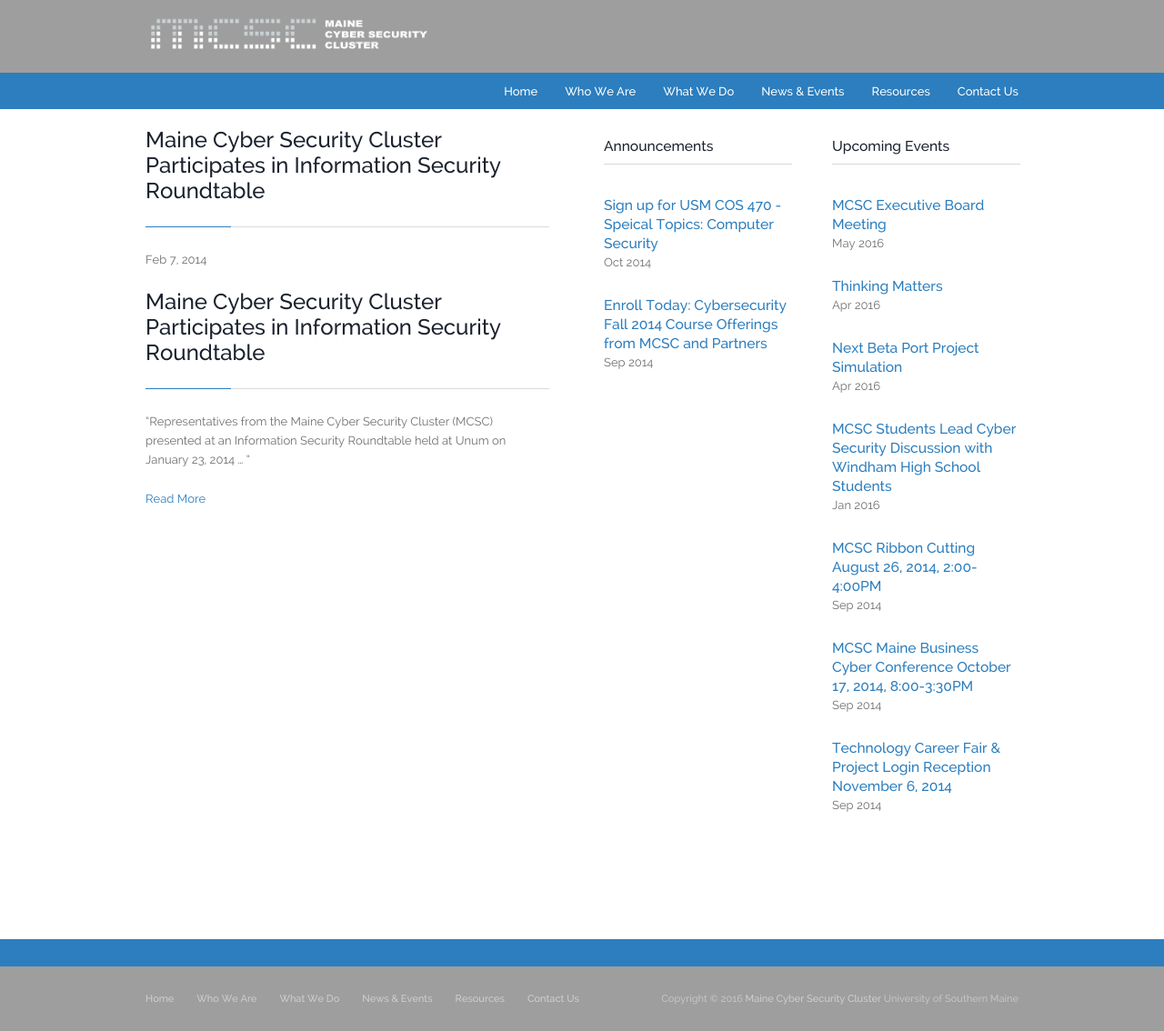
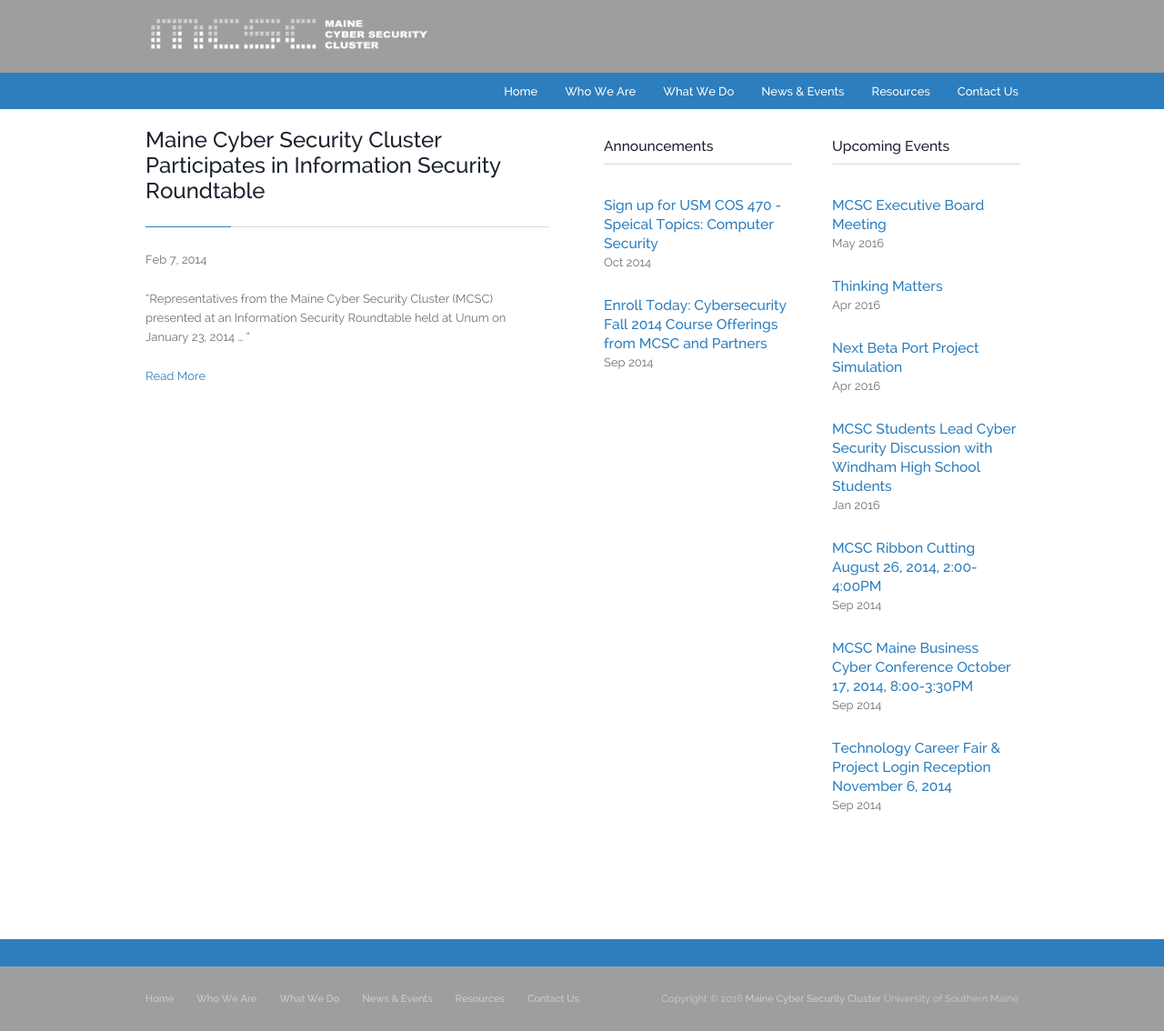
Before and after one commit to nick-spear/MCSC-Website-Update, a Jekyll site: the page built from _posts/archive/2014-02-07-roundtable.md, in a window 1280 px wide and 1134 px high. Shown: the whole window at 91% size. Built offline with Jekyll 4.4.1, drawn with Linux system fonts in a browser that asks for light colours; nearby versions of some CDN libraries.

Commit message:
Update 2014-02-07-roundtable.md

```diff
--- a/_posts/archive/2014-02-07-roundtable.md
+++ b/_posts/archive/2014-02-07-roundtable.md
@@ -6,9 +6,6 @@
 categories: archive
 
 ---
-
-<h1>Maine Cyber Security Cluster Participates in Information Security Roundtable</h1>
-
 <p>“Representatives from the Maine Cyber Security Cluster (MCSC) presented at an Information Security Roundtable held at Unum on January 23, 2014 … “</p>
 
 <a href="https://usm.maine.edu/cos/maine-cyber-security-cluster-participates-information-security-roundtable">Read More</a>
```
